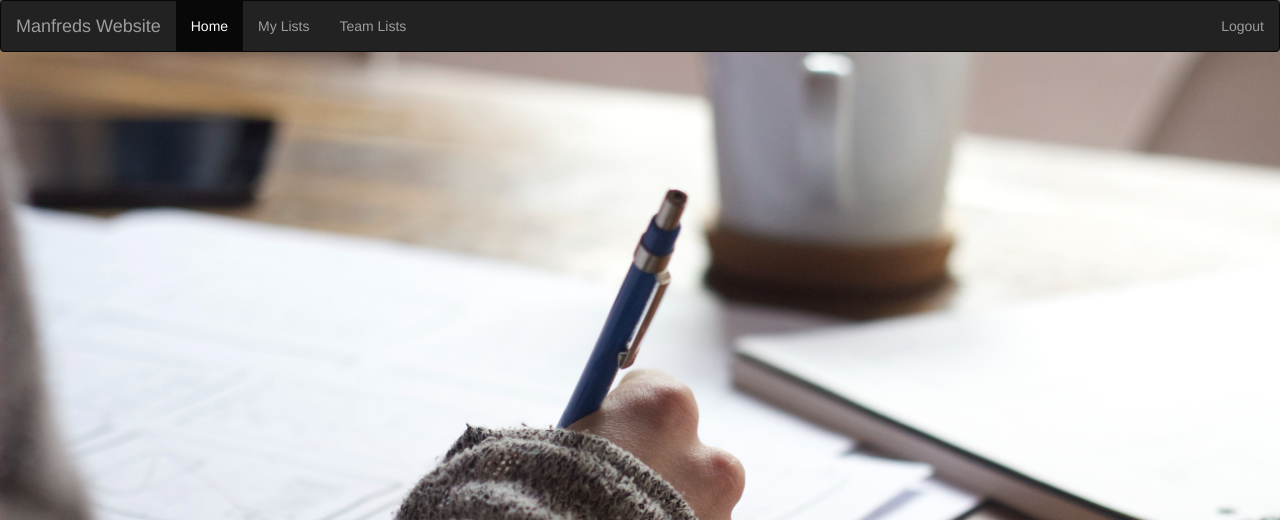
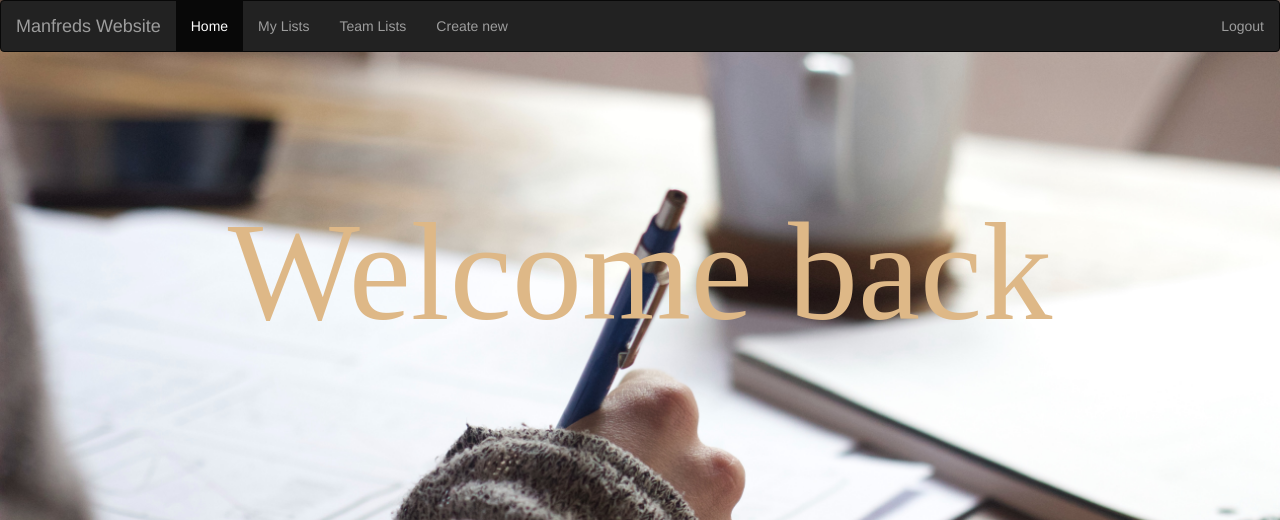
Before and after one commit to ManfredAr/DjangoWebsite, a Django app: template ToDoSite/home/templates/home/home.html in a window 1280 px wide. Shown: the top 520 px of the page. Run offline with Django 3.2, Linux system fonts and the light colour scheme; the template is opened without the code that fills it, so the values that code supplies are empty; some libraries are stand-ins or nearby versions.

Commit message:
Created a simple home page and set up postgresql in the setting folder

```diff
--- a/ToDoSite/home/templates/home/base.html
+++ b/ToDoSite/home/templates/home/base.html
@@ -10,8 +10,9 @@
         <script src="https://maxcdn.bootstrapcdn.com/bootstrap/3.4.1/js/bootstrap.min.js"></script>
         <link rel="stylesheet" type="text/css" media="screen" href="{%static 'css/home.css'%}">
     </head>
-
+    {% block main %}
     <body id="bg" style="background-image: url('{%static 'image/background.jpg'%}');">
+    {% endblock %}
         <nav class="navbar navbar-inverse">
             <div class="container-fluid">
               <div class="navbar-header">
@@ -21,11 +22,13 @@
                 <li class="active"><a href="#">Home</a></li>
                 <li><a href="#">My Lists</a></li>
                 <li><a href="#">Team Lists</a></li>
+                <li><a href="#">Create new</a></li>
               </ul>
               <ul class="nav navbar-nav navbar-right">
                 <li><a href="#" class="logout">Logout</a></li>
               </ul>
             </div>
           </nav>
+          {% block content %} {% endblock %}
     </body>
 </html>
--- a/ToDoSite/home/templates/home/home.html
+++ b/ToDoSite/home/templates/home/home.html
@@ -1 +1,15 @@
 {% extends "home/base.html" %}
+{%load static%}
+
+{% block main %}
+
+<body id="bg" style="background-image: url('{%static 'image/background.jpg'%}');">
+</body>
+
+{% endblock %}
+
+{% block content %}
+
+<h1 class="home">Welcome back</h1>
+
+{% endblock %}
--- a/ToDoSite/static/css/home.css
+++ b/ToDoSite/static/css/home.css
@@ -11,3 +11,13 @@ body, html {
     background-repeat: no-repeat;
     background-size: cover;
 }
+
+h1 {
+    height: 50%;
+    justify-content: center;
+    font-size: 140px;
+    align-items: center;
+    font-family: initial;
+    color: burlywood;
+    display: flex;
+}
```
Also changed, not shown: ToDoSite/ToDoSite/settings.py (+6 -2 lines), ToDoSite/static/image/base.jpg (added).
